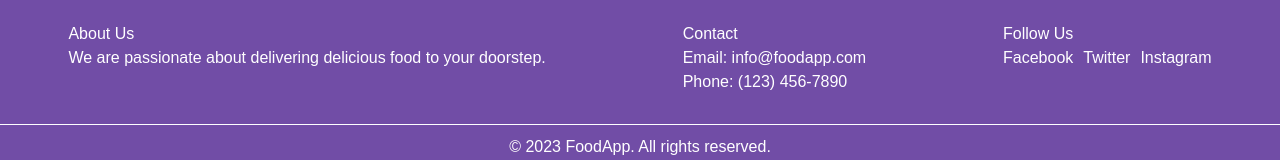
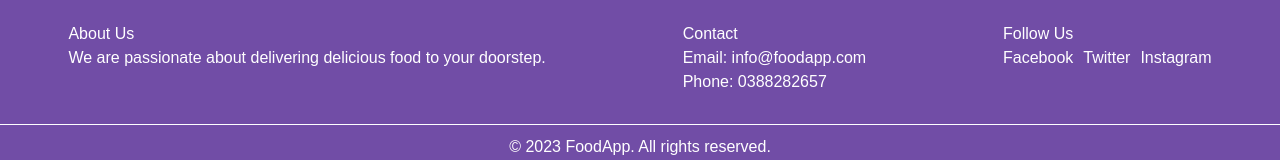
Before and after one commit to judilegend/v4, a React (Vite) app: page / in a window 1280 px wide. Shown: the part 1549-1709 px from the top of the page. Built offline with nearby package versions, Linux system fonts and the light colour scheme.

Commit message:
add-feature/footer

```diff
--- a/src/components/Acceuil.jsx
+++ b/src/components/Acceuil.jsx
@@ -4,7 +4,7 @@
 
 export default function Acceuil() {
   return (
-    <div className="acceuil">
+    <div className="acceuil overflow-hidden max-md:overflow-hidden">
       <div className="text-acceuil">
         <TextAcceuil />
       </div>
--- a/src/components/Footer.jsx
+++ b/src/components/Footer.jsx
@@ -13,7 +13,7 @@
         <div className="footer-section">
           <h3>Contact</h3>
           <p>Email: info@foodapp.com</p>
-          <p>Phone: (123) 456-7890</p>
+          <p>Phone: 0388282657</p>
         </div>
         <div className="footer-section">
           <h3>Follow Us</h3>
```
Also changed, not shown: src/styles/responsive.css (+6 -2 lines).
